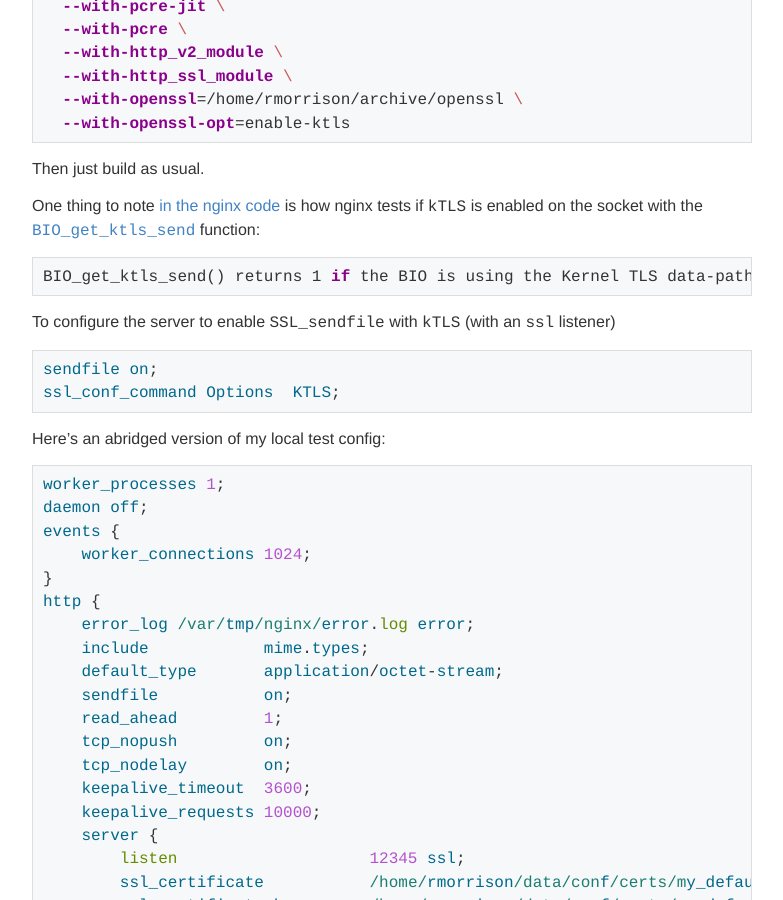
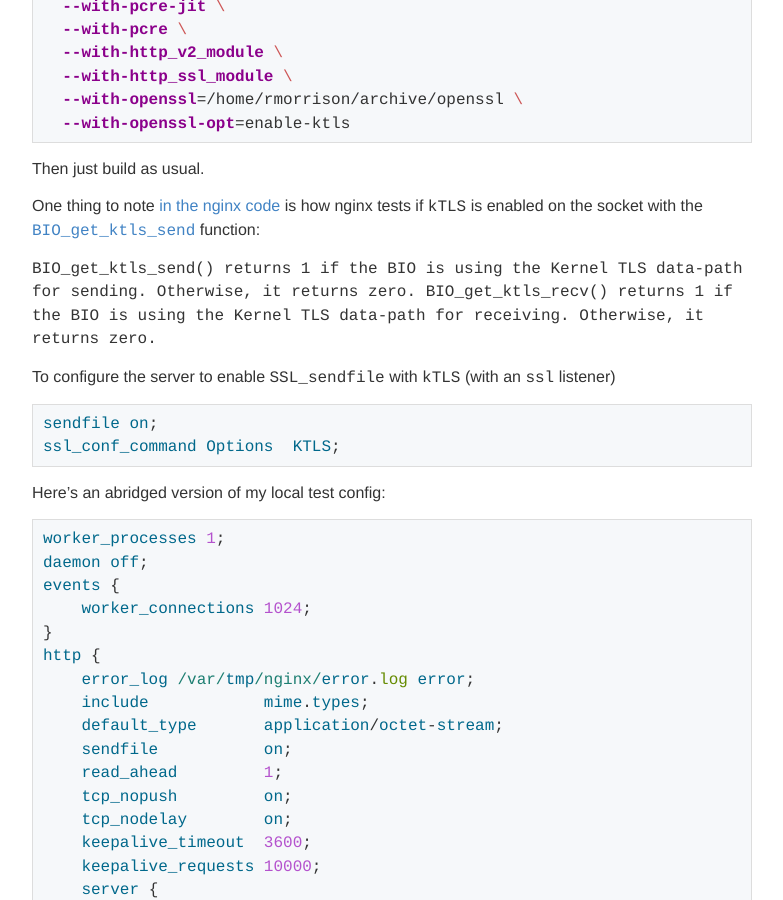
Before and after one commit to tinselcity/tinselcity.github.io, a Jekyll site: the page built from _posts/2023-2-21-SSL_Sendfile.md, in a window 1280 px wide and 900 px high, scrolled down 3729 px. Shown: the whole window, without its empty margins (248-1031 px from the left). Built offline with Jekyll 4.4.1, drawn with Linux system fonts in a browser that asks for light colours.

Commit message:
text cleanup.

````diff
--- a/_posts/2023-2-21-SSL_Sendfile.md
+++ b/_posts/2023-2-21-SSL_Sendfile.md
@@ -163,9 +163,8 @@
 Then just build as usual.
 
 One thing to note [in the nginx code](https://github.com/nginx/nginx/blob/2485681308bd8d3108da31546cb91bb97813a3fb/src/event/ngx_event_openssl.c#L1822) is how nginx tests if `kTLS` is enabled on the socket with the [`BIO_get_ktls_send`](https://www.openssl.org/docs/manmaster/man3/BIO_get_ktls_send.html) function:
-```sh
-BIO_get_ktls_send() returns 1 if the BIO is using the Kernel TLS data-path for sending. Otherwise, it returns zero. BIO_get_ktls_recv() returns 1 if the BIO is using the Kernel TLS data-path for receiving. Otherwise, it returns zero.
-```
+
+`BIO_get_ktls_send() returns 1 if the BIO is using the Kernel TLS data-path for sending. Otherwise, it returns zero. BIO_get_ktls_recv() returns 1 if the BIO is using the Kernel TLS data-path for receiving. Otherwise, it returns zero.`
 
 To configure the server to enable `SSL_sendfile` with `kTLS` (with an `ssl` listener)
 ```perl
````
